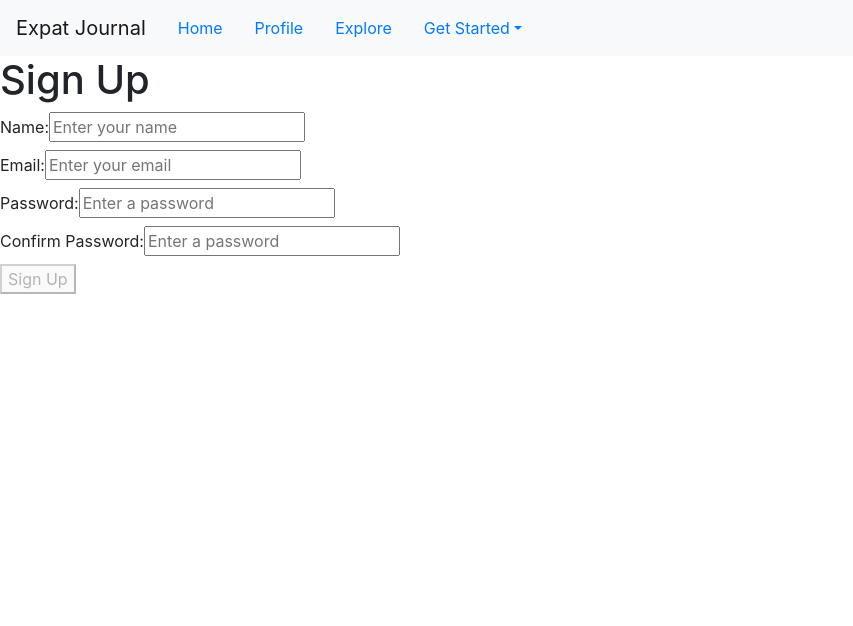
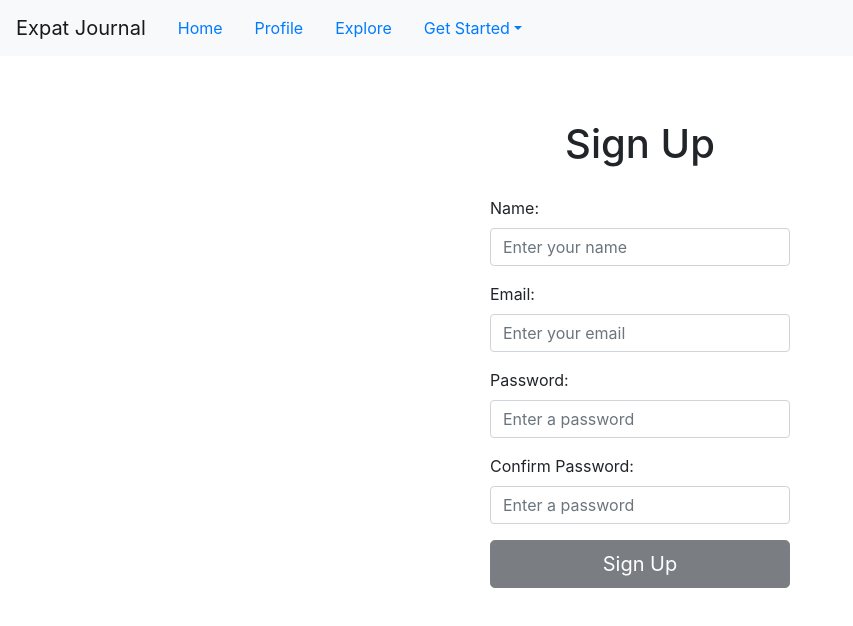
Before and after one commit to Cory-Thomas/Front-End, a React (Create React App) app in the folder my-app/: page /Signup in a window 1280 px wide. Shown: the top 626 px of the page, without its empty margins (0-853 px from the left). Built offline with nearby package versions, Linux system fonts and the light colour scheme.

Commit message:
signup form is styled

```diff
--- a/my-app/src/Signup.js
+++ b/my-app/src/Signup.js
@@ -1,6 +1,17 @@
 import React, { useState } from 'react';
 import * as Yup from "yup";
+import { Button, Form, FormGroup, Label, Input }
+  from 'reactstrap';
+import style from 'styled-components';
 // import axios from 'axios';
+
+const StyledH1 = style.h1`
+    margin: 0 auto;
+    width: 50%;
+    text-align: center;
+    margin-top: 5%;
+    margin-bottom: 1%;
+`;
 
 export default function Signup(){
     const [form, setForm] = useState({
@@ -84,64 +95,65 @@ export default function Signup(){
     };
 
     return(
-        <>
-            <h1>Sign Up</h1>
-            <form onSubmit={handleSubmit}>
-                <div>
-                    <label>
-                        Name:
-                        <input
+        <section>
+            <StyledH1>Sign Up</StyledH1>
+            <Form className='form-container' onSubmit={handleSubmit}>
+                <div className='form-inputs'>
+                    <FormGroup>
+                        <Label htmlFor='name'>Name: </Label>
+                            <Input
                                 type='text'
                                 name='name'
+                                id='name'
                                 placeholder='Enter your name'
                                 value={form.name}
                                 onChange={handleChange}
                             />
-                    </label>
-                </div>
+                    </FormGroup>
                     {errors.name.length > 0 && <p>{errors.name}</p>}
-                <div>
-                    <label>
-                        Email:
-                        <input
+                    <FormGroup>
+                        <Label htmlFor='email'>Email: </Label>
+                            <Input
                                 type='email'
                                 name='email'
+                                id='email'
                                 placeholder='Enter your email'
                                 value={form.email}
                                 onChange={handleChange}
                             />
-                    </label>
-                </div>
+                    </FormGroup>
                     {errors.email.length > 0 && <p>{errors.email}</p>}
-                <div>
-                    <label>
-                        Password:
-                        <input
+                    <FormGroup>
+                        <Label htmlFor='password'>Password: </Label>
+                            <Input
                                 type='password'
                                 name='password'
+                                id='password'
                                 placeholder='Enter a password'
                                 value={form.password}
                                 onChange={handleChange}
                             />
-                    </label>
-                </div>
+                    </FormGroup>
                     {errors.password.length > 0 && <p>{errors.password}</p>}
-                <div>
-                    <label>
-                        Confirm Password:
-                        <input
+                    <FormGroup>
+                        <Label htmlFor='passwordConfirm'>Confirm Password: </Label>
+                            <Input
                                 type='password'
                                 name='passwordConfirmation'
+                                id='passwordConfirm'
                                 placeholder='Enter a password'
                                 value={form.passwordConfirmation}
                                 onChange={handleChange}
                             />
-                    </label>
+                    </FormGroup>
+                    {errors.passwordConfirmation.length > 0 && <p>{errors.passwordConfirmation}</p>}
                 </div>
-                {errors.email.passwordConfirmation > 0 && <p>{errors.passwordConfirmation}</p>}
-                <button disabled={disabled} type='submit'>Sign Up</button>
+                <div className='form-login-button'>
+                    <Button className='btn-lg btn-dark btn-block' disabled={disabled} type='submit'>Sign Up</Button>
+                </div>
+
                 {form.password !== form.passwordConfirmation ? "Password doesn't match" : null}
-            </form>
-        </>
+            </Form>
+        </section>
     )
 }
```
Also changed, not shown: 1 other file (tests, documents, lock files or other folders). Lines whose indentation alone changed are shown as unchanged.
